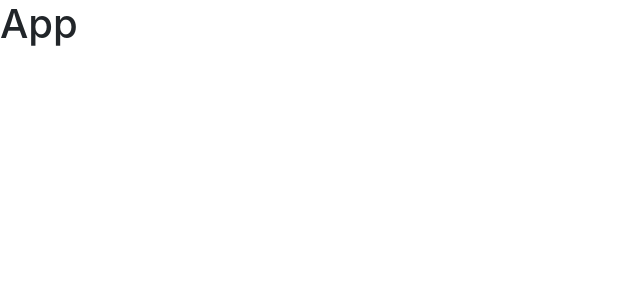
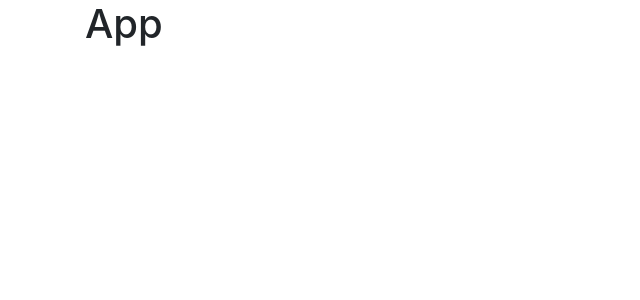
Before and after one commit to ronaldo-aquino/task-app-redux, a React (Create React App) app: page / in a window 1280 px wide. Shown: the top 300 px of the page, without its empty margins (0-640 px from the left). Built offline with nearby package versions, Linux system fonts and the light colour scheme.

Commit message:
Adicionando e configurando auth firebase

```diff
--- a/src/App.js
+++ b/src/App.js
@@ -1,6 +1,6 @@
 const App = () => {
   return (
-    <div className="App">
+    <div className="container">
       <h1>App</h1>
     </div>
   );
```
Also changed, not shown: src/firebase.js (+9 -1 lines), 1 other file (tests, documents, lock files or other folders).
